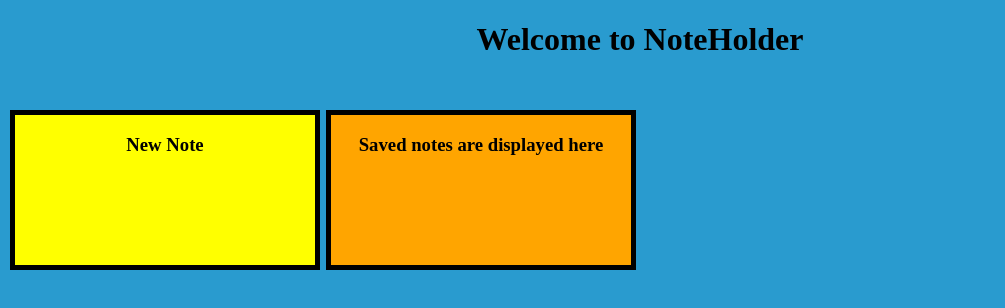
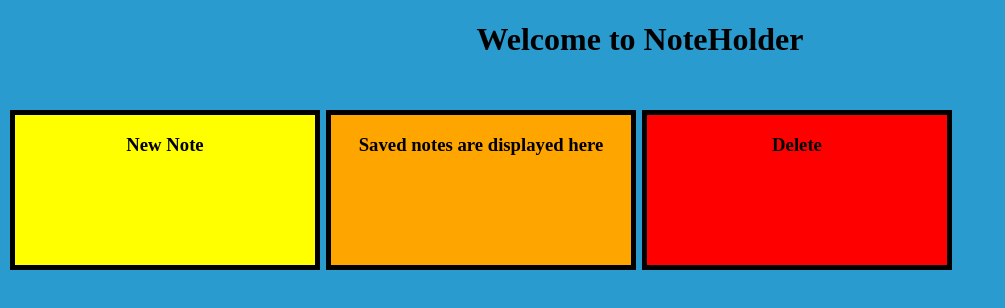
Before and after one commit to michael-a7/Note-Project, a React (Create React App) app: page / in a window 1280 px wide. Shown: the top 308 px of the page, without its empty margins (0-1005 px from the left). Built offline with nearby package versions, Linux system fonts and the light colour scheme.

Commit message:
added delete card

```diff
--- a/src/App/Boxes.js
+++ b/src/App/Boxes.js
@@ -1,6 +1,7 @@
 import { React, useState } from "react";
 import { Link } from "react-router-dom";
 import Conditional from "./Conditional";
+import Modal from "react-modal";
 function Boxes() {
   return (
     <div>
@@ -11,6 +12,9 @@ function Boxes() {
           </div>
         </Link>
         <Conditional />
+        <div className="delete">
+          <h3 style={{ color: "black" }}>Delete</h3>
+        </div>
       </div>
     </div>
   );
--- a/src/App/style.css
+++ b/src/App/style.css
@@ -70,6 +70,16 @@ body {
   overflow: hidden;
   cursor: pointer;
 }
+.delete {
+  border: black 5px solid;
+  background-color: red;
+  margin: 2px;
+  width: 300px;
+  height: 150px;
+  text-align: center;
+  overflow: hidden;
+  cursor: pointer;
+}
 .newNoteText {
   color: black;
 }
```
Also changed, not shown: 1 other file (tests, documents, lock files or other folders).
